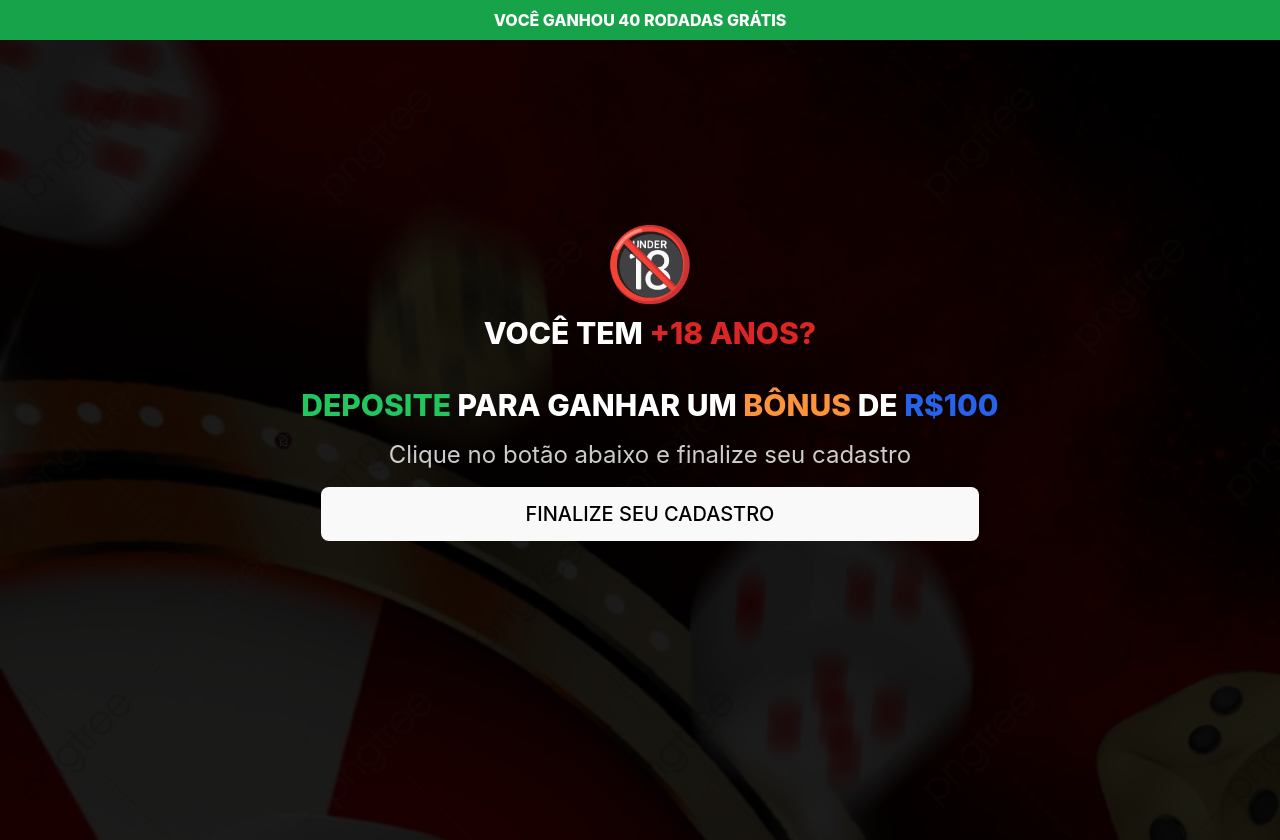
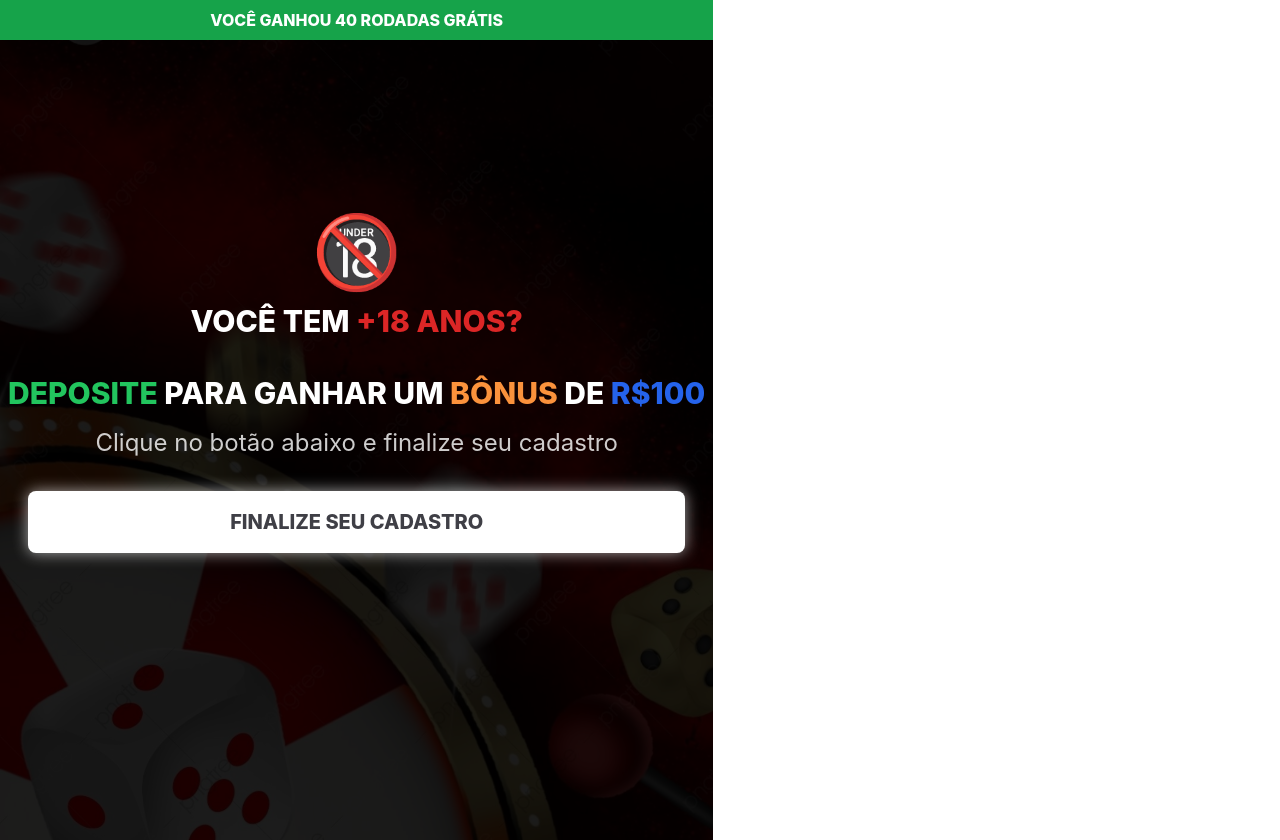
Before and after one commit to amdrafa/igpresell, a React (Vite) app: page / in a window 1280 px wide. Built offline with nearby package versions, Linux system fonts and the light colour scheme.

Commit message:
contetn centrilized

```diff
--- a/src/App.css
+++ b/src/App.css
@@ -1,5 +1,7 @@
 #root {
-  margin: 0 auto;
+  margin: 0;
+  padding: 0;
+  box-sizing: border-box;
 }
 
 .main-bg {
@@ -7,11 +9,12 @@
   background-image: url('/src/assets/bg.jpg');
   background-size: cover;
   background-position: center;
-  width: 100vw;
+  width: 100%;
   height: 100vh;
   display: flex;
   justify-content: center;
   align-items: center;
+  overflow: hidden;
 }
 
 .main-bg::before {
@@ -19,9 +22,9 @@
   position: absolute;
   top: 0;
   left: 0;
-  width: 100%;
-  height: 100%;
-  background-color: rgba(0, 0, 0, 0.89); /* Preto com 50% de opacidade */
+  right: 0;
+  bottom: 0;
+  background-color: rgba(0, 0, 0, 0.89);
   z-index: 1;
 }
 
@@ -29,3 +32,19 @@
   position: relative;
   z-index: 2;
 }
+
+@keyframes pulsar {
+  0% {
+    box-shadow: 0 0 10px rgba(255, 255, 255, 0.5);
+  }
+  50% {
+    box-shadow: 0 0 20px rgba(255, 255, 255, 0.8);
+  }
+  100% {
+    box-shadow: 0 0 10px rgba(255, 255, 255, 0.5);
+  }
+}
+
+.pulsar-brilho {
+  animation: pulsar 1.5s infinite;
+}
--- a/src/App.tsx
+++ b/src/App.tsx
@@ -1,39 +1,31 @@
-import './App.css'
+import './App.css';
 
 function App() {
-
-
   return (
-
     <div>
       <div className="flex justify-center bg-green-600 text-white font-extrabold py-2 text-base">
         VOCÊ GANHOU 40 RODADAS GRÁTIS
       </div>
-      <main className='main-bg  bg-black text-white'>
-        🔞
-
+      <main className='main-bg bg-black text-white'>
         <div className='flex flex-col justify-center items-center px-2 mb-28'>
           <span className='text-7xl mb-4'>
             🔞
           </span>
-          {/* <div className='font-extrabold text-3xl text-center'>
-          PARABÉNS!
-        </div> */}
           <div className='font-extrabold text-3xl text-center'>
             VOCÊ TEM <span className='text-red-600'>+18 ANOS?</span> <br /> <br /> <span className='text-green-500'>DEPOSITE</span> PARA GANHAR UM <span className='text-orange-400'>BÔNUS</span> DE <span className='text-blue-600'>R$100</span>
           </div>
-          <div className='text-2xl text-center opacity-80 my-4'>
+          <div className='text-2xl text-center opacity-80 my-4 mb-8'>
             Clique no botão abaixo e finalize seu cadastro
           </div>
-
           <a href='https://4play.bet/affiliates/?btag=2042404' className='w-full px-5'>
-            <button className='text-black w-full text-xl'>FINALIZE SEU CADASTRO</button>
+            <button className='text-zinc-700 w-full text-xl bg-white font-extrabold p-4 rounded-lg shadow-lg hover:bg-yellow-300 focus:outline-none focus:ring-2 focus:ring-yellow-500 focus:ring-opacity-50 pulsar-brilho'>
+              FINALIZE SEU CADASTRO
+            </button>
           </a>
         </div>
       </main>
-
     </div>
-  )
+  );
 }
 
-export default App
+export default App;
```
